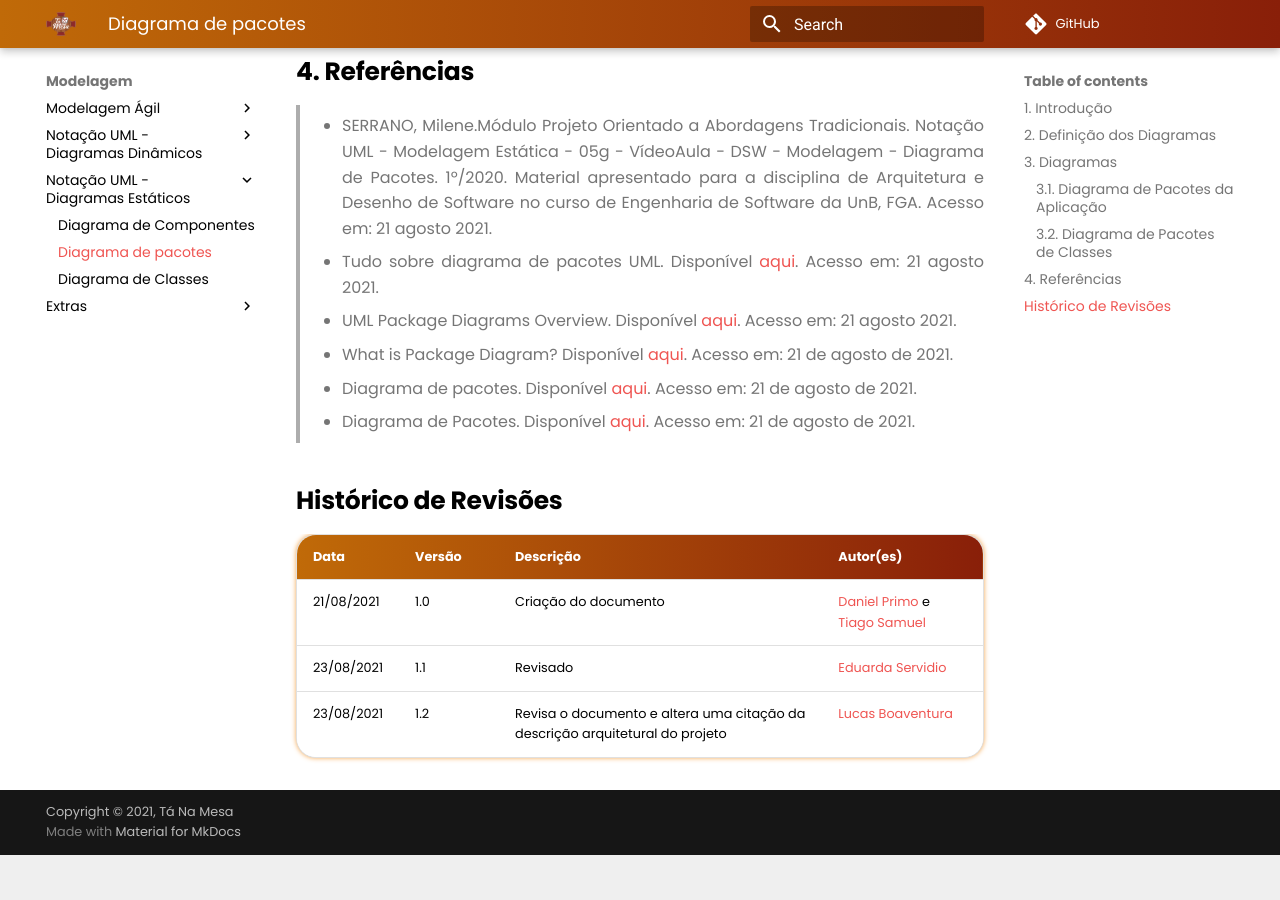
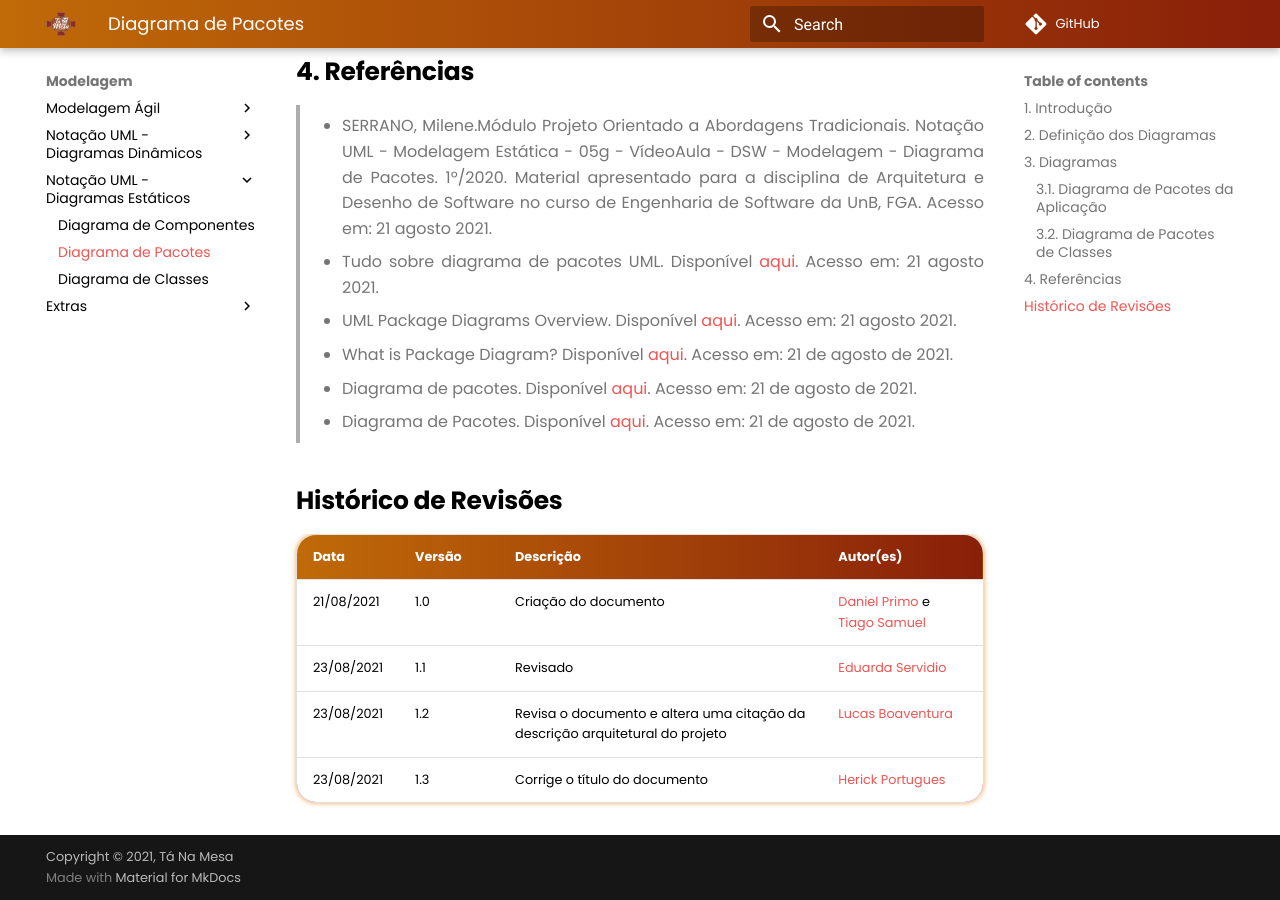
Before and after one commit to UnBArqDsw2021-1/2021.1_G02_TaNaMesa_docs, an MkDocs documentation site: the page built from docs/2-Modelagem/Diagramas-Estaticos/Diagrama-de-Pacotes.md, in a window 1280 px wide and 900 px high, scrolled down 2891 px. Built offline with MkDocs 1.6.1 and Material for MkDocs 9.7.7, drawn with Linux system fonts in a browser that asks for light colours; comment, search, counter and statistics services are not loaded; before the commit the page ends 3746 px from its top, so only the background shows below that; some of the changed text lies outside the part shown.

Commit message:
(#79) Corrige erros em documentos

```diff
--- a/docs/2-Modelagem/Diagramas-Estaticos/Diagrama-de-Pacotes.md
+++ b/docs/2-Modelagem/Diagramas-Estaticos/Diagrama-de-Pacotes.md
@@ -1,4 +1,4 @@
-# Diagrama de pacotes
+# Diagrama de Pacotes
 
 ## 1. Introdução
 
@@ -56,3 +56,4 @@ Outro contexto escolhido foi o de classes. Ele foi escolhido pela equipe, pois m
 | 21/08/2021 | 1.0    | Criação do documento | [Daniel Primo](https://github.com/danieldagerom) e [Tiago Samuel](https://github.com/tsrrodrigues) |
 | 23/08/2021 | 1.1    | Revisado             | [Eduarda Servidio](https://github.com/ServideoEC) |
 | 23/08/2021 | 1.2    | Revisa o documento e altera uma citação da descrição arquitetural do projeto             | [Lucas Boaventura](https://github.com/lboaventura25) |
+| 23/08/2021 | 1.3    | Corrige o título do documento             | [Herick Portugues](https://github.com/herickport) |
```
Also changed, not shown: docs/2-Modelagem/extras/arquitetura.md (+2 -1 lines).
